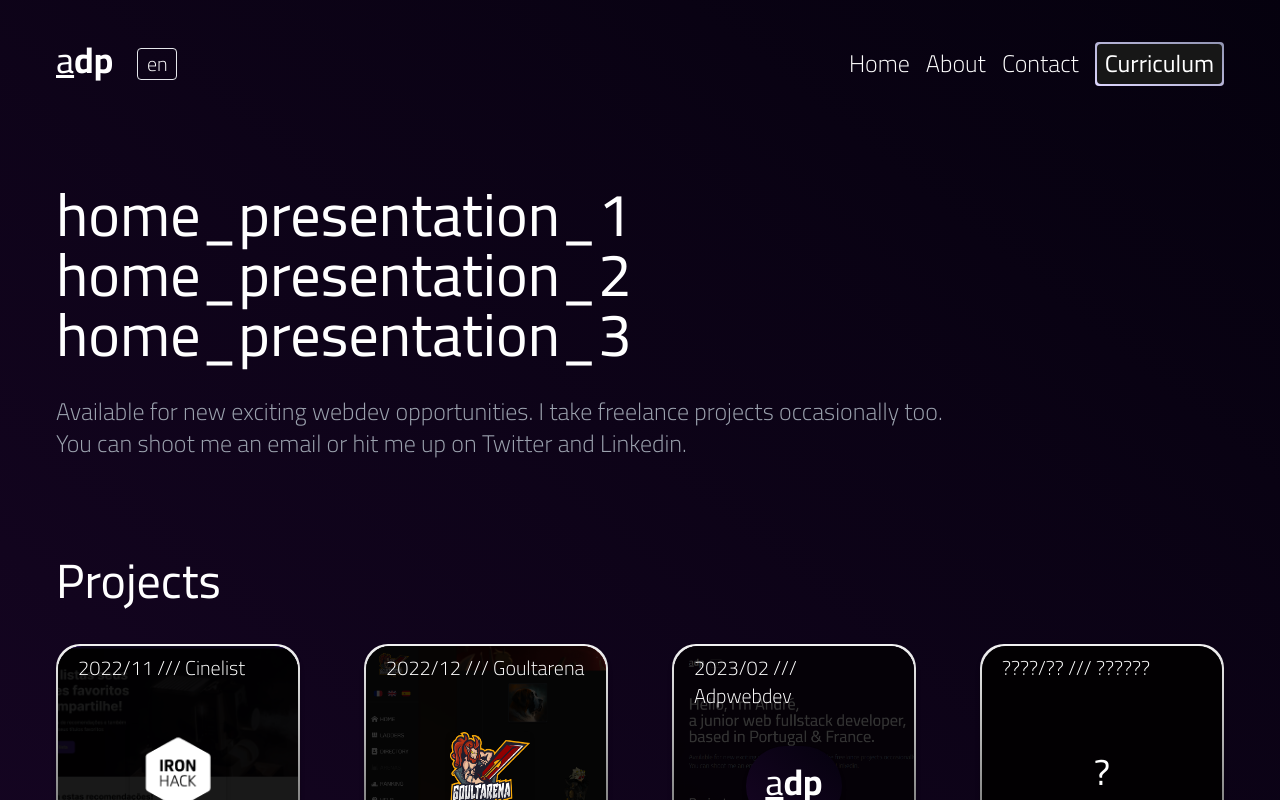
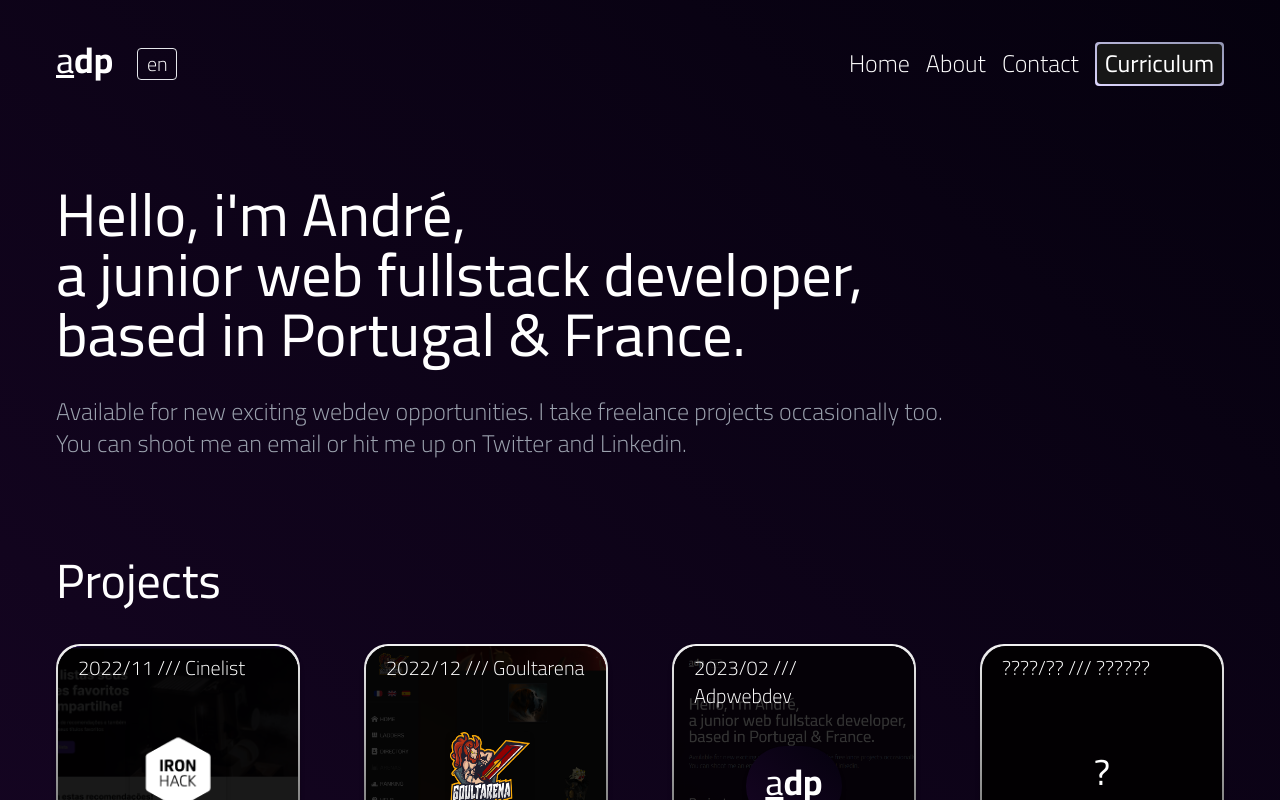
Before and after one commit to adp314/adpwebdev, a React (Vite) app: page / in a window 1280 px wide. Shown: the top 800 px of the page. Built offline with nearby package versions, Linux system fonts and the light colour scheme.

Commit message:
search continue

```diff
--- a/locales/en/translation.json
+++ b/locales/en/translation.json
@@ -3,9 +3,9 @@
   "nav_about": "About",
   "nav_contact": "Contact",
   "nav_curriculum": "Curriculum",
-  "homepresentation1": "Hello, i'm André,",
-  "homepresentation2": "a junior web fullstack developer,",
-  "homepresentation3": "based in Portugal & France.",
+  "home_presentation_1": "Hello, i'm André,",
+  "home_presentation_2": "a junior web fullstack developer,",
+  "home_presentation_3": "based in Portugal & France.",
   "home_subpres_1": "Available for new exciting webdev opportunities. I take freelance projects occasionally too.",
   "home_subpres_2": "You can shoot me an email or hit me up on Twitter and Linkedin.",
   "home_project_title": "Projects"
--- a/locales/fr/translation.json
+++ b/locales/fr/translation.json
@@ -2,9 +2,9 @@
   "nav_home": "Accueil",
   "nav_aboutMe": "SurMoi",
   "nav_curriculum": "Curriculum",
-  "homepresentation1": "Hello, i'm André,",
-  "homepresentation2": "a junior web fullstack developer,",
-  "homepresentation3": "based in Portugal & France.",
+  "home_presentation_1": "Hello, i'm André,",
+  "home_presentation_2": "a junior web fullstack developer,",
+  "home_presentation_3": "based in Portugal & France.",
   "home_subpres_1": "Available for new exciting webdev opportunities. I take freelance projects occasionally too.",
   "home_subpres_2": "You can shoot me an email or hit me up on Twitter and Linkedin.",
   "home_project_title": "Projects"
--- a/locales/pt/translation.json
+++ b/locales/pt/translation.json
@@ -2,9 +2,9 @@
   "nav_home": "Casa",
   "nav_aboutMe": "SobreEu",
   "nav_curriculum": "Curriculum",
-  "homepresentation1": "Hello, i'm André,",
-  "homepresentation2": "a junior web fullstack developer,",
-  "homepresentation3": "based in Portugal & France.",
+  "home_presentation_1": "Hello, i'm André,",
+  "home_presentation_2": "a junior web fullstack developer,",
+  "home_presentation_3": "based in Portugal & France.",
   "home_subpres_1": "Available for new exciting webdev opportunities. I take freelance projects occasionally too.",
   "home_subpres_2": "You can shoot me an email or hit me up on Twitter and Linkedin.",
   "home_project_title": "Projects"
--- a/src/pages/MobileView/Home/index.tsx
+++ b/src/pages/MobileView/Home/index.tsx
@@ -11,11 +11,11 @@ export function HomeMView() {
         <div className="flex justify-between">
           <div className="mt-16">
             <h1 className="text-4xl ">
-              {t("homepresentation1")}
+              {t("home_presentation_1")}
               <br />
-              {t("homepresentation2")}
+              {t("home_presentation_2")}
               <br />
-              {t("homepresentation3")}
+              {t("home_presentation_3")}
             </h1>
             <div className="mt-4 text-xl font-light text-gray-400">
               <p className="">{t("home_subpres_1")}</p>
```
